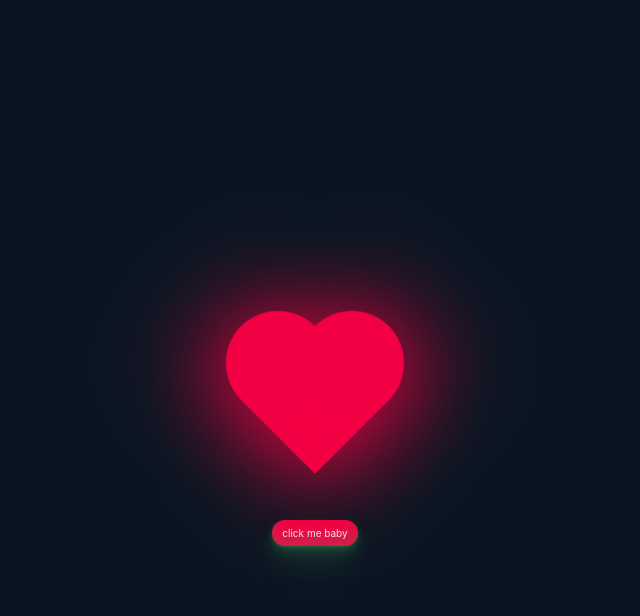
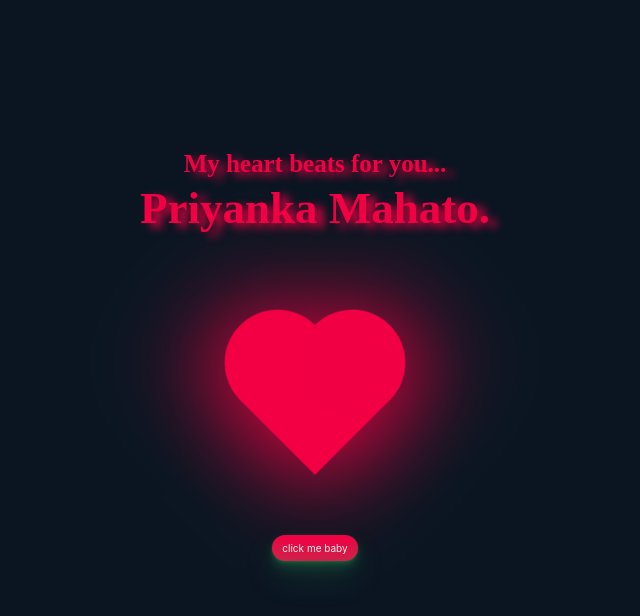
Before and after one commit to theantisocialextrovert/supra, a React (Create React App) app: page / in a window 1280 px wide. Shown: the top 616 px of the page, without its empty margins (325-965 px from the left). Built offline with nearby package versions, Linux system fonts and the light colour scheme.

Commit message:
adding style to first page and moved the button to app.js

```diff
--- a/src/App.js
+++ b/src/App.js
@@ -1,12 +1,16 @@
 //import logo from './logo.svg';
 import './App.css';
+import './FirstPage.css'
 import FirstPage from './first_page';
+import {useState} from 'react';
+
 
 function App() {
   return (
-    <div className="App">
+    <body>
       <FirstPage></FirstPage>
-    </div>
+      <button class="button-33" >click me baby</button>
+    </body>
   );
 }
 
--- a/src/FirstPage.css
+++ b/src/FirstPage.css
@@ -76,6 +76,31 @@ body{
     box-shadow: 10px 10px 90px #f20044;
 }
 
+.caption{
+    font-size: 25px;
+
+    text-shadow: 8px 4px 9px #f20044;
+    color: #f20044;
+    font-family: 'Bradley Hand ITC';
+    font-weight: bold;
+    text-align: center;
+    height: 20px;
+    position: absolute;
+    margin-bottom: 60vh;
+}
+.caption-two{
+    font-size: 45px;
+
+    text-shadow: 8px 4px 9px #f20044;
+    color: #f20044;
+    font-family: 'Bradley Hand ITC';
+    font-weight: bold;
+    text-align: center;
+    height: 20px;
+    position: absolute;
+    margin-bottom: 52vh;
+}
+
 
 
 /* CSS */
@@ -96,11 +121,9 @@ body{
   user-select: none;
   -webkit-user-select: none;
   touch-action: manipulation;
-  margin: auto;
-  margin-top: 65vh;
-  align-self:flex-end;
-
-
+  position: absolute;
+  margin-top: 37vh;
+  align-self:center;
 }
 
 .button-33:hover {
--- a/src/first_page.js
+++ b/src/first_page.js
@@ -1,14 +1,13 @@
 import React from 'react';
 import './FirstPage.css';
-//import logo from './img/Fill 213.png'
 
 function FirstPage(){
     return (
         <body>
+        <span class="caption">My heart beats for you...</span>
+        <span class="caption-two"> Priyanka Mahato.</span>
         <div class="heart"></div>
-        <button class="button-33" >click me baby</button>
         </body>
-
     )
 }
 
```
